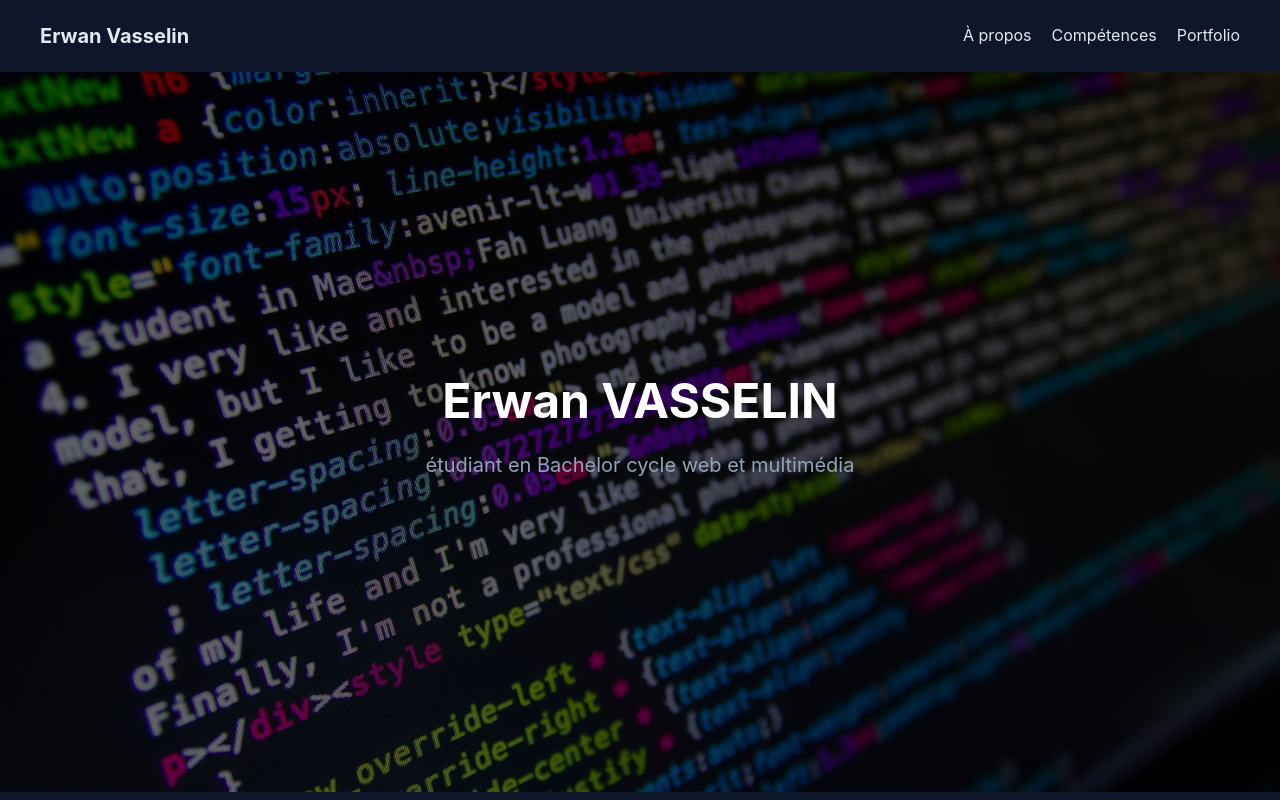
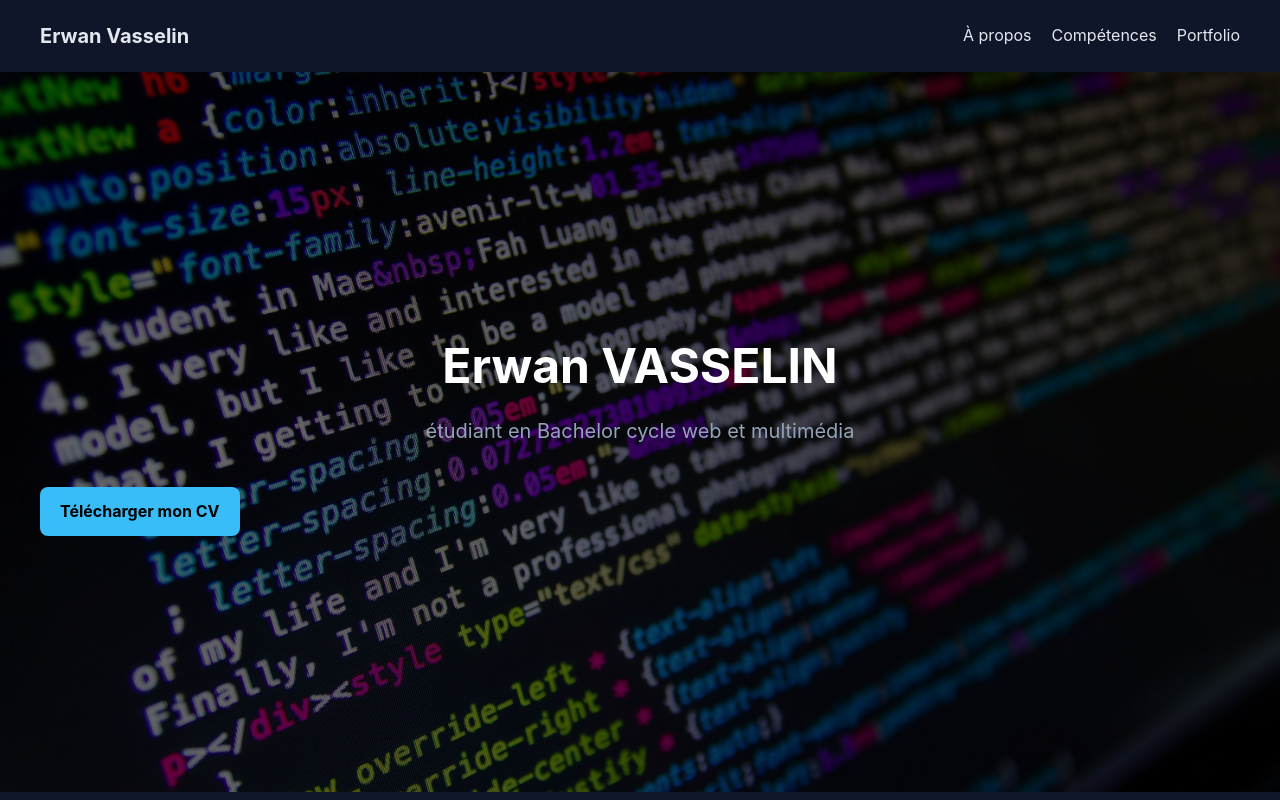
Before and after one commit to Erwan-V/portfolio, a React (Vite) app: page / in a window 1280 px wide. Shown: the top 800 px of the page. Built offline with nearby package versions, Linux system fonts and the light colour scheme.

Commit message:
add button dl CV

```diff
--- a/src/components/Hero.jsx
+++ b/src/components/Hero.jsx
@@ -3,6 +3,17 @@ export default function Hero() {
     <section className="hero">
       <h2>Erwan VASSELIN</h2>
       <p>étudiant en Bachelor cycle web et multimédia</p>
+      <div className="hero-buttons">
+
+        <a
+          href="/CV Erwan Vasselin.pdf"
+          download
+          className="btn"
+        >
+          Télécharger mon CV
+        </a>
+
+      </div>
     </section>
   );
 }
--- a/src/style.css
+++ b/src/style.css
@@ -86,15 +86,24 @@ body {
   color: #94a3b8;
 }
 
-.hero button {
+.hero-buttons {
+  margin-top: 20px;
+}
+
+.btn {
+  display: inline-block;
   background: #38bdf8;
-  border: none;
+  color: black;
   padding: 12px 20px;
-  margin: 0px 500px;
-  color: black;
-  cursor: pointer;
   border-radius: 8px;
   font-weight: bold;
+  text-decoration: none;
+  transition: 0.3s;
+}
+
+.btn:hover {
+  background: #0ea5e9;
+  transform: translateY(-2px);
 }
 
 /* SECTIONS */
```
Also changed, not shown: 1 other file (tests, documents, lock files or other folders).
